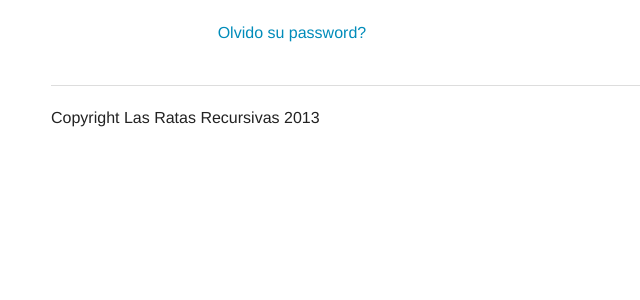
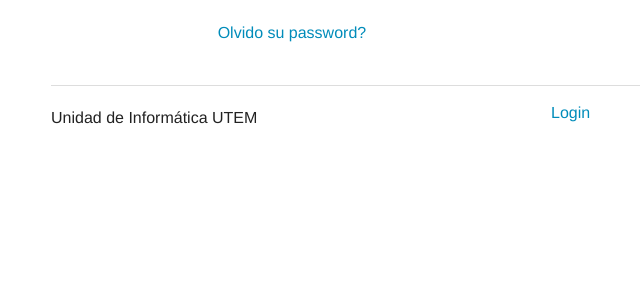
Before and after one commit to RatasRecursivas/webtrabajostitulo, a CodeIgniter app: page /index.php/account/login in a window 1280 px wide. Shown: the part 364-664 px from the top of the page, without its empty margins (104-744 px from the left). Run offline with CodeIgniter, Linux system fonts and the light colour scheme; data comes from the database, SQL or seed files in the repository.

Commit message:
Agregar link de login si el usuario no es admin

```diff
--- a/app/application/views/template/footer.php
+++ b/app/application/views/template/footer.php
@@ -4,9 +4,14 @@
     <div class="large-12 columns">
         <hr>
         <div class="row">
-            <div class="large-6 columns">
-                <p>Copyright Las Ratas Recursivas 2013</p>
+            <div class="small-6 columns left">
+                <p>Unidad de Informática UTEM</p>
             </div>
+            <?php if(!$this->ion_auth->is_admin()): ?>
+                <div class="small-6 columns right">
+                    <?= anchor('/account/login', 'Login'); ?>
+                </div>
+            <?php endif; ?>
         </div>
     </div>
 </footer>
```
